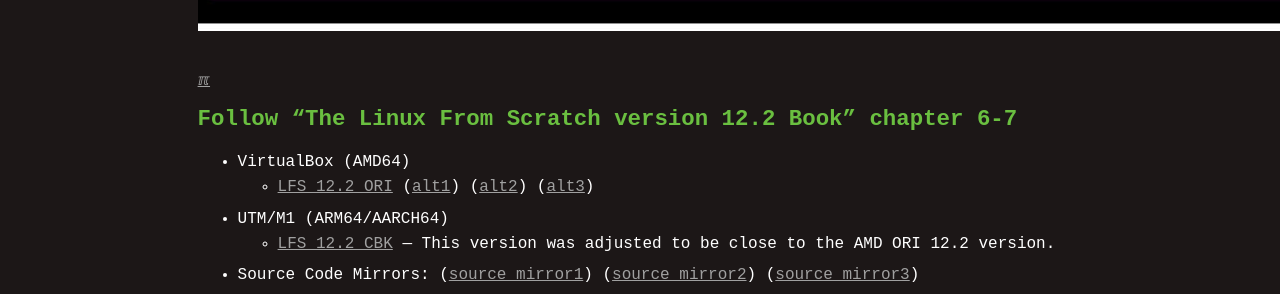
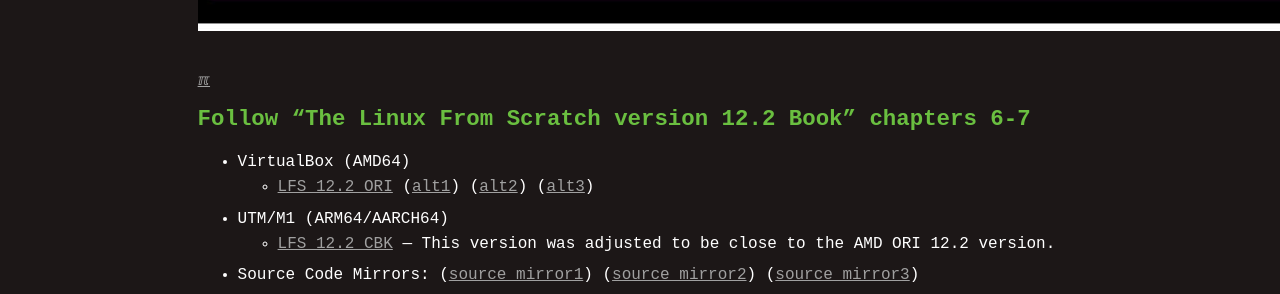
Before and after one commit to os2xx/demOS, a Jekyll site: the page built from W09-03.md, in a window 1280 px wide and 900 px high, scrolled down 1420 px. Shown: the part 154-448 px from the top of the window. Built offline with Jekyll 4.4.1, drawn with Linux system fonts in a browser that asks for light colours; some of the changed text lies outside the part shown.

Commit message:
modified:   W09-03.md

```diff
--- a/W09-03.md
+++ b/W09-03.md
@@ -40,7 +40,7 @@ echo "LFS=\"$LFS $(df $LFS|tail -1|awk '{print $1,int($2/1000000)"G"}')\" \
 
 <br>
 [&#x213C;](#)<br id="idx003">
-## Follow "The Linux From Scratch version 12.2 Book" chapter 6-7
+## Follow "The Linux From Scratch version 12.2 Book" chapters 6-7
 * VirtualBox (AMD64)
   * [LFS 12.2 ORI](https://www.linuxfromscratch.org/lfs/view/12.2/){:target="_blank"}
   ([alt1](https://lfs.mirrors.hoobly.com/lfs/view/12.2/){:target="_blank"})
--- a/_config.yml
+++ b/_config.yml
@@ -1,5 +1,5 @@
 title: Operating Systems Programming
-version:     "Sun 17 Nov 2024 15:01"
+version:     "Sun 17 Nov 2024 15:02"
 copyright:   "2024-2024"
 description: This is the Operating System course site,
       a GitHub Page, hosted at GitHub.com (thank you!).
```
